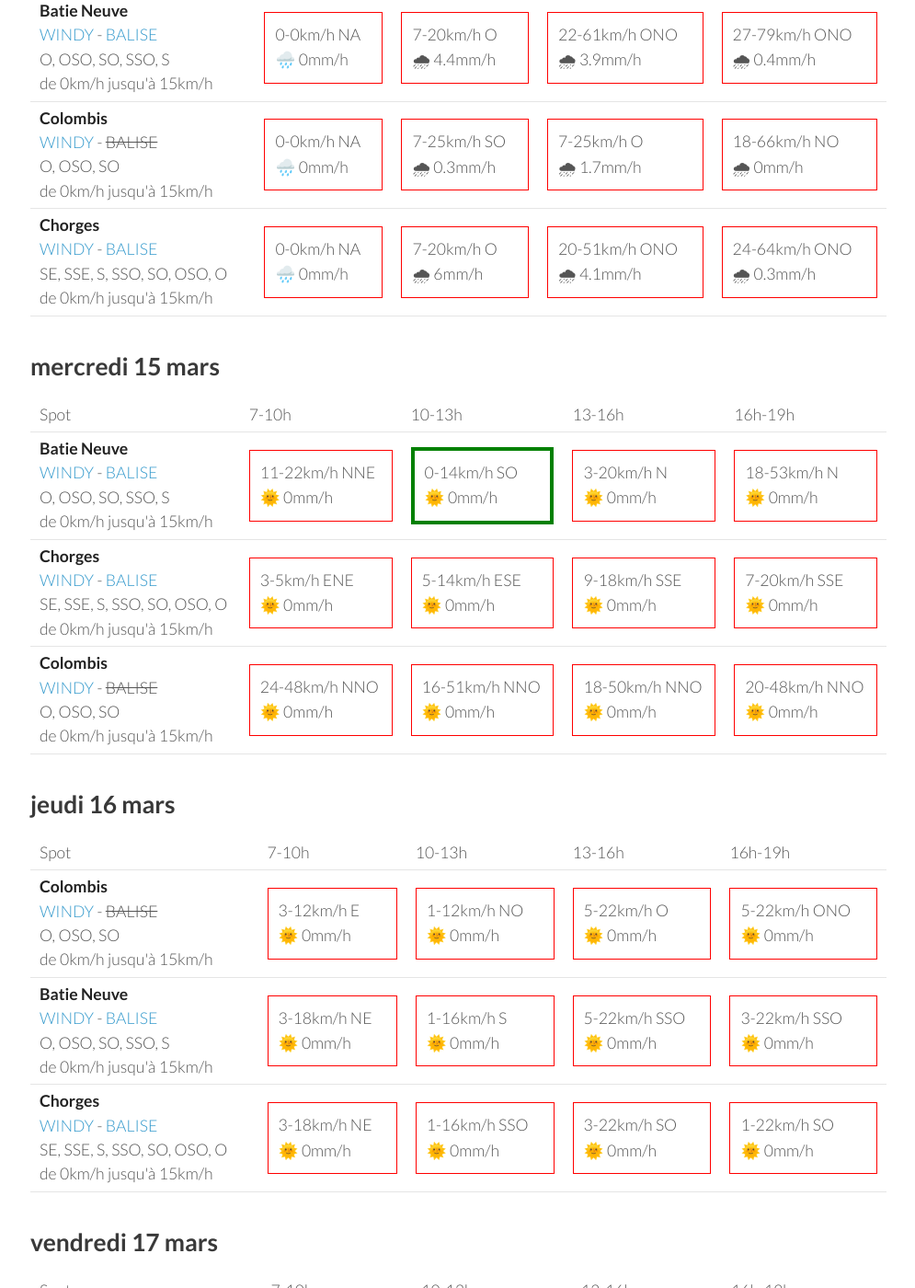
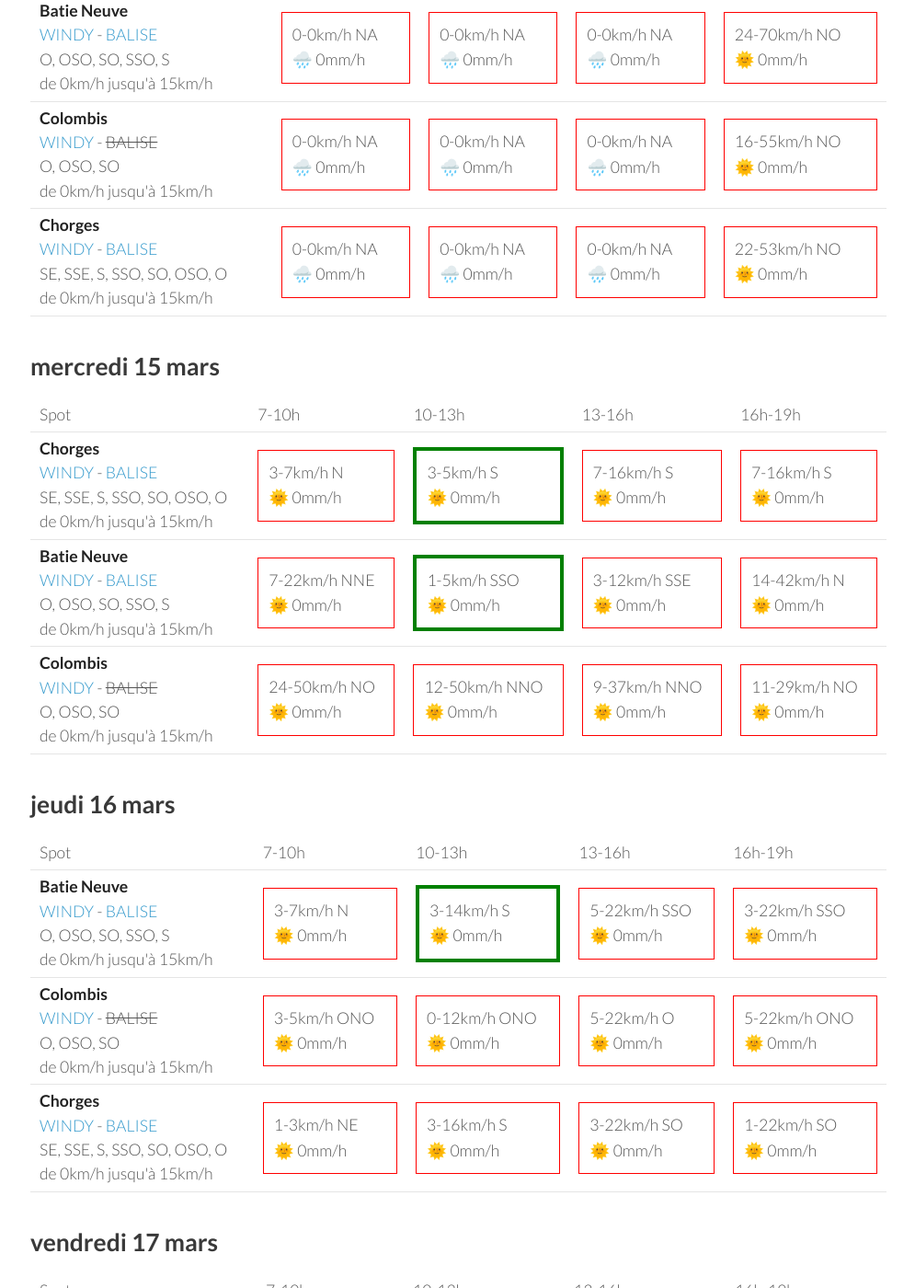
Before and after one commit to parapente-dans-le-nord/parapente-dans-le-nord.github.io, a Jekyll site: the page built from saint_andre.markdown, in a window 1280 px wide and 1400 px high, scrolled down 373 px. Shown: the whole window at 92% size, without its empty margins (25-1020 px from the left). Built offline with Jekyll 4.4.1, drawn with Linux system fonts in a browser that asks for light colours; some of the changed text lies outside the part shown.

Commit message:
update index.markdown

```diff
--- a/saint_andre.markdown
+++ b/saint_andre.markdown
@@ -25,27 +25,27 @@ page mise à jour le mardi 14 mars 13:35
         <td><strong>Batie Neuve</strong><br><a href="https://windy.com/44.584/6.236?44.559,6.262,10,m:eTtagly">WINDY</a> - <span class=""><a href="https://www.openwindmap.org/PP554">BALISE</a> </span><br> <span class="vent-favorable">O, OSO, SO, SSO, S</span><br><span class="force-vent">de 0km/h jusqu'à 15km/h</span> </td>
 
             <td><div class="not-flyable"><p>0-0km/h NA</p><p>🌧️ 0mm/h</p></div></td>
-            <td><div class="not-flyable"><p>7-20km/h O</p><p>🌧 4.4mm/h</p></div></td>
-            <td><div class="not-flyable"><p>22-61km/h ONO</p><p>🌧 3.9mm/h</p></div></td>
-            <td><div class="not-flyable"><p>27-79km/h ONO</p><p>🌧 0.4mm/h</p></div></td>
+            <td><div class="not-flyable"><p>0-0km/h NA</p><p>🌧️ 0mm/h</p></div></td>
+            <td><div class="not-flyable"><p>0-0km/h NA</p><p>🌧️ 0mm/h</p></div></td>
+            <td><div class="not-flyable"><p>24-70km/h NO</p><p>🌞 0mm/h</p></div></td>
 
     </tr>
 <tr>
         <td><strong>Colombis</strong><br><a href="https://windy.com/44.494/6.216?44.559,6.262,10">WINDY</a> - <span class="no-balise"> BALISE </span><br> <span class="vent-favorable">O, OSO, SO</span><br><span class="force-vent">de 0km/h jusqu'à 15km/h</span> </td>
 
             <td><div class="not-flyable"><p>0-0km/h NA</p><p>🌧️ 0mm/h</p></div></td>
-            <td><div class="not-flyable"><p>7-25km/h SO</p><p>🌧 0.3mm/h</p></div></td>
-            <td><div class="not-flyable"><p>7-25km/h O</p><p>🌧 1.7mm/h</p></div></td>
-            <td><div class="not-flyable"><p>18-66km/h NO</p><p>🌧 0mm/h</p></div></td>
+            <td><div class="not-flyable"><p>0-0km/h NA</p><p>🌧️ 0mm/h</p></div></td>
+            <td><div class="not-flyable"><p>0-0km/h NA</p><p>🌧️ 0mm/h</p></div></td>
+            <td><div class="not-flyable"><p>16-55km/h NO</p><p>🌞 0mm/h</p></div></td>
 
     </tr>
 <tr>
         <td><strong>Chorges</strong><br><a href="https://windy.com/44.578/6.280?44.559,6.262,10">WINDY</a> - <span class=""><a href="https://www.openwindmap.org/PP554">BALISE</a> </span><br> <span class="vent-favorable">SE, SSE, S, SSO, SO, OSO, O</span><br><span class="force-vent">de 0km/h jusqu'à 15km/h</span> </td>
 
             <td><div class="not-flyable"><p>0-0km/h NA</p><p>🌧️ 0mm/h</p></div></td>
-            <td><div class="not-flyable"><p>7-20km/h O</p><p>🌧 6mm/h</p></div></td>
-            <td><div class="not-flyable"><p>20-51km/h ONO</p><p>🌧 4.1mm/h</p></div></td>
-            <td><div class="not-flyable"><p>24-64km/h ONO</p><p>🌧 0.3mm/h</p></div></td>
+            <td><div class="not-flyable"><p>0-0km/h NA</p><p>🌧️ 0mm/h</p></div></td>
+            <td><div class="not-flyable"><p>0-0km/h NA</p><p>🌧️ 0mm/h</p></div></td>
+            <td><div class="not-flyable"><p>22-53km/h NO</p><p>🌞 0mm/h</p></div></td>
 
     </tr>
 
@@ -65,32 +65,32 @@ page mise à jour le mardi 14 mars 13:35
       <td>16h-19h</td>
     </tr>
 <tr>
-        <td><strong>Batie Neuve</strong><br><a href="https://windy.com/44.584/6.236?44.559,6.262,10,m:eTtagly">WINDY</a> - <span class=""><a href="https://www.openwindmap.org/PP554">BALISE</a> </span><br> <span class="vent-favorable">O, OSO, SO, SSO, S</span><br><span class="force-vent">de 0km/h jusqu'à 15km/h</span> </td>
+        <td><strong>Chorges</strong><br><a href="https://windy.com/44.578/6.280?44.559,6.262,10">WINDY</a> - <span class=""><a href="https://www.openwindmap.org/PP554">BALISE</a> </span><br> <span class="vent-favorable">SE, SSE, S, SSO, SO, OSO, O</span><br><span class="force-vent">de 0km/h jusqu'à 15km/h</span> </td>
 
-            <td><div class="not-flyable"><p>11-22km/h NNE</p><p>🌞 0mm/h</p></div></td>
-            <td><div class="flyable"><p>0-14km/h SO</p><p>🌞 0mm/h</p></div></td>
-            <td><div class="not-flyable"><p>3-20km/h N</p><p>🌞 0mm/h</p></div></td>
-            <td><div class="not-flyable"><p>18-53km/h N</p><p>🌞 0mm/h</p></div></td>
+            <td><div class="not-flyable"><p>3-7km/h N</p><p>🌞 0mm/h</p></div></td>
+            <td><div class="flyable"><p>3-5km/h S</p><p>🌞 0mm/h</p></div></td>
+            <td><div class="not-flyable"><p>7-16km/h S</p><p>🌞 0mm/h</p></div></td>
+            <td><div class="not-flyable"><p>7-16km/h S</p><p>🌞 0mm/h</p></div></td>
 
 
     </tr>
 <tr>
-        <td><strong>Chorges</strong><br><a href="https://windy.com/44.578/6.280?44.559,6.262,10">WINDY</a> - <span class=""><a href="https://www.openwindmap.org/PP554">BALISE</a> </span><br> <span class="vent-favorable">SE, SSE, S, SSO, SO, OSO, O</span><br><span class="force-vent">de 0km/h jusqu'à 15km/h</span> </td>
+        <td><strong>Batie Neuve</strong><br><a href="https://windy.com/44.584/6.236?44.559,6.262,10,m:eTtagly">WINDY</a> - <span class=""><a href="https://www.openwindmap.org/PP554">BALISE</a> </span><br> <span class="vent-favorable">O, OSO, SO, SSO, S</span><br><span class="force-vent">de 0km/h jusqu'à 15km/h</span> </td>
 
-            <td><div class="not-flyable"><p>3-5km/h ENE</p><p>🌞 0mm/h</p></div></td>
-            <td><div class="not-flyable"><p>5-14km/h ESE</p><p>🌞 0mm/h</p></div></td>
-            <td><div class="not-flyable"><p>9-18km/h SSE</p><p>🌞 0mm/h</p></div></td>
-            <td><div class="not-flyable"><p>7-20km/h SSE</p><p>🌞 0mm/h</p></div></td>
+            <td><div class="not-flyable"><p>7-22km/h NNE</p><p>🌞 0mm/h</p></div></td>
+            <td><div class="flyable"><p>1-5km/h SSO</p><p>🌞 0mm/h</p></div></td>
+            <td><div class="not-flyable"><p>3-12km/h SSE</p><p>🌞 0mm/h</p></div></td>
+            <td><div class="not-flyable"><p>14-42km/h N</p><p>🌞 0mm/h</p></div></td>
 
 
     </tr>
 <tr>
         <td><strong>Colombis</strong><br><a href="https://windy.com/44.494/6.216?44.559,6.262,10">WINDY</a> - <span class="no-balise"> BALISE </span><br> <span class="vent-favorable">O, OSO, SO</span><br><span class="force-vent">de 0km/h jusqu'à 15km/h</span> </td>
 
-            <td><div class="not-flyable"><p>24-48km/h NNO</p><p>🌞 0mm/h</p></div></td>
-            <td><div class="not-flyable"><p>16-51km/h NNO</p><p>🌞 0mm/h</p></div></td>
-            <td><div class="not-flyable"><p>18-50km/h NNO</p><p>🌞 0mm/h</p></div></td>
-            <td><div class="not-flyable"><p>20-48km/h NNO</p><p>🌞 0mm/h</p></div></td>
+            <td><div class="not-flyable"><p>24-50km/h NO</p><p>🌞 0mm/h</p></div></td>
+            <td><div class="not-flyable"><p>12-50km/h NNO</p><p>🌞 0mm/h</p></div></td>
+            <td><div class="not-flyable"><p>9-37km/h NNO</p><p>🌞 0mm/h</p></div></td>
+            <td><div class="not-flyable"><p>11-29km/h NO</p><p>🌞 0mm/h</p></div></td>
 
 
     </tr>
@@ -111,30 +111,30 @@ page mise à jour le mardi 14 mars 13:35
       <td>16h-19h</td>
     </tr>
 <tr>
+        <td><strong>Batie Neuve</strong><br><a href="https://windy.com/44.584/6.236?44.559,6.262,10,m:eTtagly">WINDY</a> - <span class=""><a href="https://www.openwindmap.org/PP554">BALISE</a> </span><br> <span class="vent-favorable">O, OSO, SO, SSO, S</span><br><span class="force-vent">de 0km/h jusqu'à 15km/h</span> </td>
+
+            <td><div class="not-flyable"><p>3-7km/h N</p><p>🌞 0mm/h</p></div></td>
+            <td><div class="flyable"><p>3-14km/h S</p><p>🌞 0mm/h</p></div></td>
+            <td><div class="not-flyable"><p>5-22km/h SSO</p><p>🌞 0mm/h</p></div></td>
+            <td><div class="not-flyable"><p>3-22km/h SSO</p><p>🌞 0mm/h</p></div></td>
+
+
+    </tr>
+<tr>
         <td><strong>Colombis</strong><br><a href="https://windy.com/44.494/6.216?44.559,6.262,10">WINDY</a> - <span class="no-balise"> BALISE </span><br> <span class="vent-favorable">O, OSO, SO</span><br><span class="force-vent">de 0km/h jusqu'à 15km/h</span> </td>
 
-            <td><div class="not-flyable"><p>3-12km/h E</p><p>🌞 0mm/h</p></div></td>
-            <td><div class="not-flyable"><p>1-12km/h NO</p><p>🌞 0mm/h</p></div></td>
+            <td><div class="not-flyable"><p>3-5km/h ONO</p><p>🌞 0mm/h</p></div></td>
+            <td><div class="not-flyable"><p>0-12km/h ONO</p><p>🌞 0mm/h</p></div></td>
             <td><div class="not-flyable"><p>5-22km/h O</p><p>🌞 0mm/h</p></div></td>
             <td><div class="not-flyable"><p>5-22km/h ONO</p><p>🌞 0mm/h</p></div></td>
 
 
     </tr>
 <tr>
-        <td><strong>Batie Neuve</strong><br><a href="https://windy.com/44.584/6.236?44.559,6.262,10,m:eTtagly">WINDY</a> - <span class=""><a href="https://www.openwindmap.org/PP554">BALISE</a> </span><br> <span class="vent-favorable">O, OSO, SO, SSO, S</span><br><span class="force-vent">de 0km/h jusqu'à 15km/h</span> </td>
-
-            <td><div class="not-flyable"><p>3-18km/h NE</p><p>🌞 0mm/h</p></div></td>
-            <td><div class="not-flyable"><p>1-16km/h S</p><p>🌞 0mm/h</p></div></td>
-            <td><div class="not-flyable"><p>5-22km/h SSO</p><p>🌞 0mm/h</p></div></td>
-            <td><div class="not-flyable"><p>3-22km/h SSO</p><p>🌞 0mm/h</p></div></td>
-
-
-    </tr>
-<tr>
         <td><strong>Chorges</strong><br><a href="https://windy.com/44.578/6.280?44.559,6.262,10">WINDY</a> - <span class=""><a href="https://www.openwindmap.org/PP554">BALISE</a> </span><br> <span class="vent-favorable">SE, SSE, S, SSO, SO, OSO, O</span><br><span class="force-vent">de 0km/h jusqu'à 15km/h</span> </td>
 
-            <td><div class="not-flyable"><p>3-18km/h NE</p><p>🌞 0mm/h</p></div></td>
-            <td><div class="not-flyable"><p>1-16km/h SSO</p><p>🌞 0mm/h</p></div></td>
+            <td><div class="not-flyable"><p>1-3km/h NE</p><p>🌞 0mm/h</p></div></td>
+            <td><div class="not-flyable"><p>3-16km/h S</p><p>🌞 0mm/h</p></div></td>
             <td><div class="not-flyable"><p>3-22km/h SO</p><p>🌞 0mm/h</p></div></td>
             <td><div class="not-flyable"><p>1-22km/h SO</p><p>🌞 0mm/h</p></div></td>
 
@@ -159,30 +159,30 @@ page mise à jour le mardi 14 mars 13:35
 <tr>
         <td><strong>Colombis</strong><br><a href="https://windy.com/44.494/6.216?44.559,6.262,10">WINDY</a> - <span class="no-balise"> BALISE </span><br> <span class="vent-favorable">O, OSO, SO</span><br><span class="force-vent">de 0km/h jusqu'à 15km/h</span> </td>
 
-            <td><div class="not-flyable"><p>3-11km/h E</p><p>🌞 0mm/h</p></div></td>
+            <td><div class="not-flyable"><p>1-11km/h E</p><p>🌞 0mm/h</p></div></td>
             <td><div class="not-flyable"><p>3-14km/h NO</p><p>🌞 0mm/h</p></div></td>
-            <td><div class="not-flyable"><p>5-22km/h O</p><p>🌞 0mm/h</p></div></td>
-            <td><div class="not-flyable"><p>7-24km/h OSO</p><p>🌞 0mm/h</p></div></td>
+            <td><div class="not-flyable"><p>5-22km/h OSO</p><p>🌞 0mm/h</p></div></td>
+            <td><div class="not-flyable"><p>7-25km/h OSO</p><p>🌞 0mm/h</p></div></td>
+
+
+    </tr>
+<tr>
+        <td><strong>Batie Neuve</strong><br><a href="https://windy.com/44.584/6.236?44.559,6.262,10,m:eTtagly">WINDY</a> - <span class=""><a href="https://www.openwindmap.org/PP554">BALISE</a> </span><br> <span class="vent-favorable">O, OSO, SO, SSO, S</span><br><span class="force-vent">de 0km/h jusqu'à 15km/h</span> </td>
+
+            <td><div class="not-flyable"><p>3-14km/h NE</p><p>🌞 0mm/h</p></div></td>
+            <td><div class="not-flyable"><p>1-18km/h SSO</p><p>🌞 0mm/h</p></div></td>
+            <td><div class="not-flyable"><p>5-24km/h SO</p><p>🌞 0mm/h</p></div></td>
+            <td><div class="not-flyable"><p>7-29km/h SO</p><p>🌞 0mm/h</p></div></td>
 
 
     </tr>
 <tr>
         <td><strong>Chorges</strong><br><a href="https://windy.com/44.578/6.280?44.559,6.262,10">WINDY</a> - <span class=""><a href="https://www.openwindmap.org/PP554">BALISE</a> </span><br> <span class="vent-favorable">SE, SSE, S, SSO, SO, OSO, O</span><br><span class="force-vent">de 0km/h jusqu'à 15km/h</span> </td>
 
-            <td><div class="not-flyable"><p>5-14km/h NE</p><p>🌞 0mm/h</p></div></td>
-            <td><div class="not-flyable"><p>0-18km/h SSO</p><p>🌞 0mm/h</p></div></td>
+            <td><div class="not-flyable"><p>5-16km/h NE</p><p>🌞 0mm/h</p></div></td>
+            <td><div class="not-flyable"><p>0-18km/h OSO</p><p>🌞 0mm/h</p></div></td>
             <td><div class="not-flyable"><p>3-24km/h SO</p><p>🌞 0mm/h</p></div></td>
-            <td><div class="not-flyable"><p>5-25km/h SO</p><p>🌞 0mm/h</p></div></td>
-
-
-    </tr>
-<tr>
-        <td><strong>Batie Neuve</strong><br><a href="https://windy.com/44.584/6.236?44.559,6.262,10,m:eTtagly">WINDY</a> - <span class=""><a href="https://www.openwindmap.org/PP554">BALISE</a> </span><br> <span class="vent-favorable">O, OSO, SO, SSO, S</span><br><span class="force-vent">de 0km/h jusqu'à 15km/h</span> </td>
-
-            <td><div class="not-flyable"><p>5-14km/h NE</p><p>🌞 0mm/h</p></div></td>
-            <td><div class="not-flyable"><p>1-18km/h S</p><p>🌞 0mm/h</p></div></td>
-            <td><div class="not-flyable"><p>3-22km/h SO</p><p>🌞 0mm/h</p></div></td>
-            <td><div class="not-flyable"><p>5-27km/h SO</p><p>🌞 0mm/h</p></div></td>
+            <td><div class="not-flyable"><p>5-29km/h SO</p><p>🌞 0mm/h</p></div></td>
 
 
     </tr>
```
Also changed, not shown: other parts of saint_andre.markdown (+1 -1 lines).
